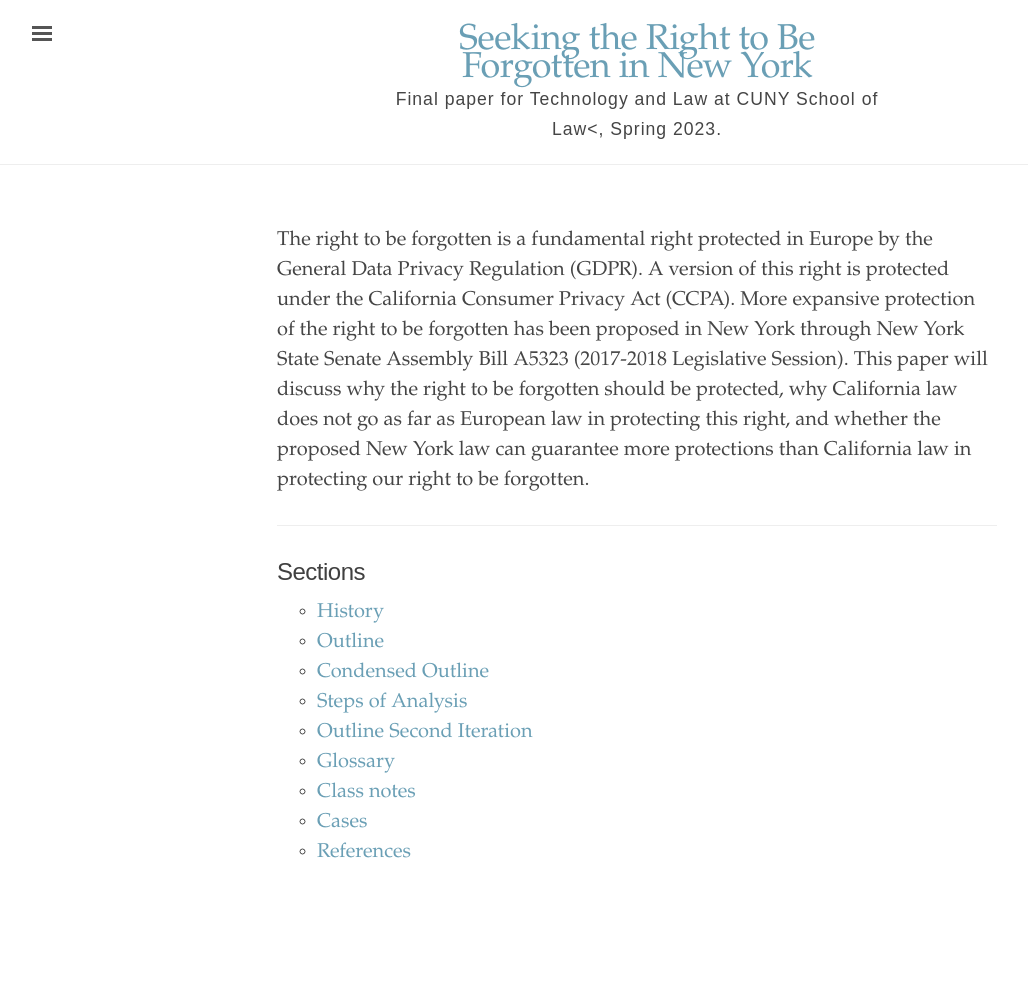
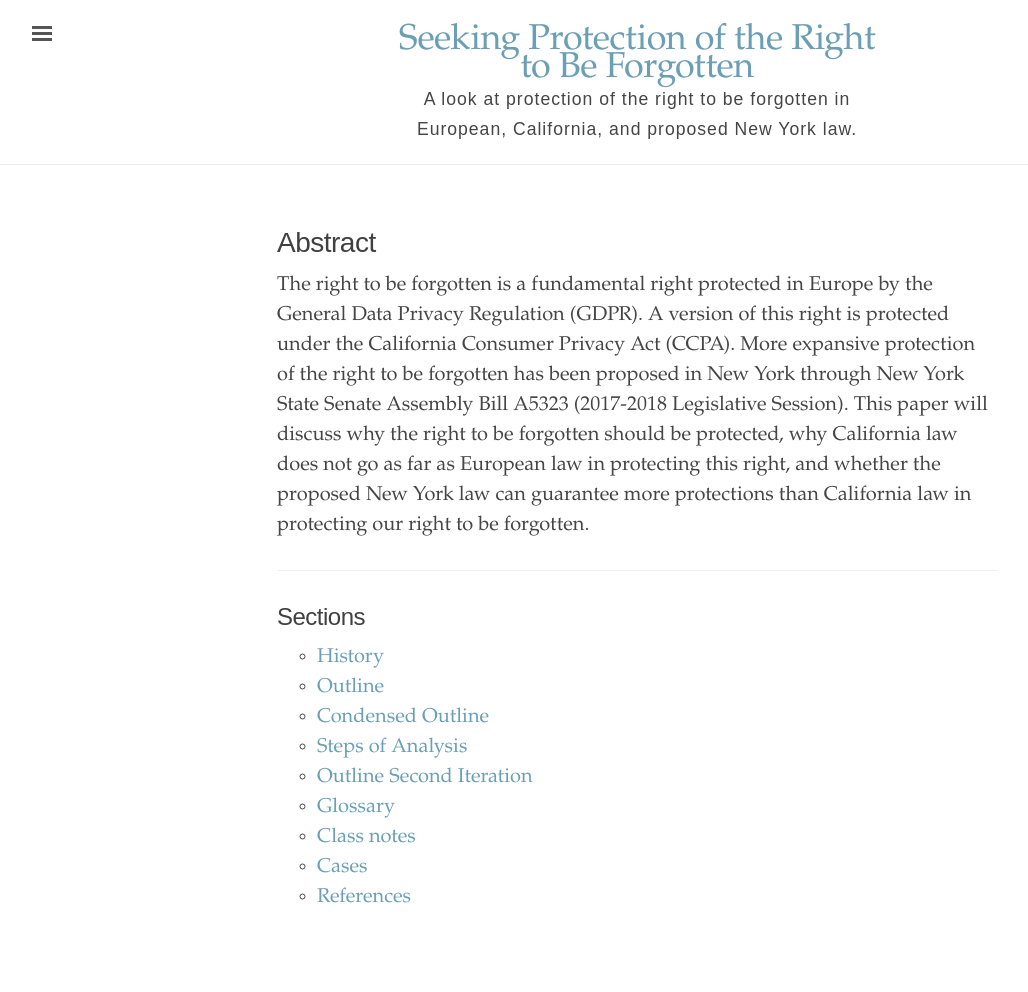
Before and after one commit to binipringle/right-to-be-forgotten, a Jekyll site: the page built from index.html, in a window 1280 px wide. Shown: the whole page, without its empty margins (3-1031 px from the left). Built offline with Jekyll 4.4.1, drawn with Linux system fonts in a browser that asks for light colours; before the commit the page ends 947 px from its top, so only the background shows below that.

Commit message:
edited text added abstract

```diff
--- a/_config.yml
+++ b/_config.yml
@@ -1,9 +1,9 @@
 # Built with Jekyll 3.6.0
 
 # Setupš
-title:               'Seeking the Right to Be Forgotten in New York'
-tagline:             'Final paper for Technology and Law at CUNY School of Law<, Spring 2023.'
-description:         'A look at protection of the right to be forgotten in Europe, California, and proposed New York law.'
+title:               'Seeking Protection of the Right to Be Forgotten'
+tagline:             'A look at protection of the right to be forgotten in European, California, and proposed New York law.'
+description:         'A look at protection of the right to be forgotten in European, California, and proposed New York law.'
 url:                 'https://github.com/binipringle'
 baseurl:             '/right-to-be-forgotten'
 
--- a/index.html
+++ b/index.html
@@ -3,8 +3,8 @@
 title: "Right to be Forgotten"
 ---
 <div class="introduction">
+  <h1>Abstract</h1>
 <p>
-
   The right to be forgotten is a fundamental right protected in Europe by the General Data Privacy Regulation (GDPR). A version of this right is protected under the California Consumer Privacy Act (CCPA). More expansive protection of the right to be forgotten has been proposed in New York through New York State Senate Assembly Bill A5323 (2017-2018 Legislative Session). This paper will discuss why the right to be forgotten should be protected, why California law does not go as far as European law in protecting this right, and whether the proposed New York law can guarantee more protections than California law in protecting our right to be forgotten.
 </p>
 </div>
```
